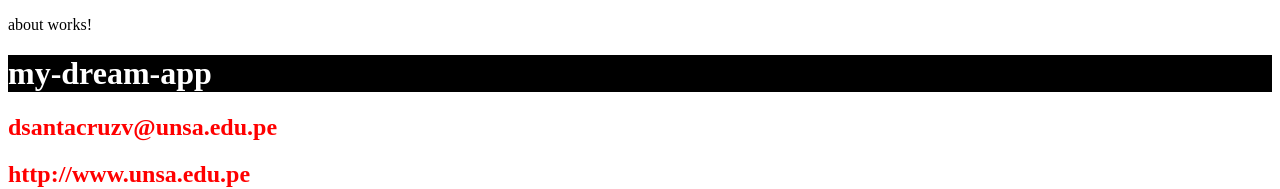
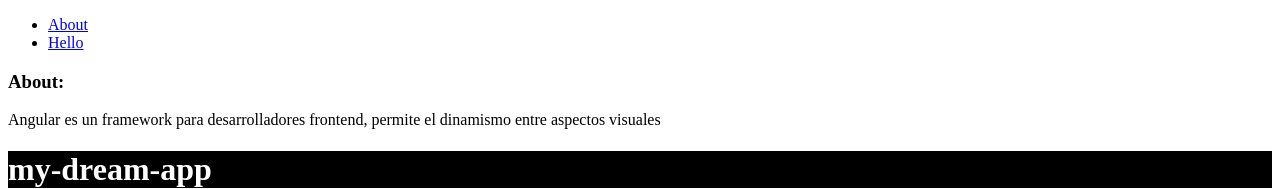
Before and after one commit to DiegoSantaC/LaboratoriosPW2, an Angular app in the folder tareaAngular/my-dream-app/: page /about in a window 1280 px wide. Shown: the top 189 px of the page. Built offline with nearby package versions, Linux system fonts and the light colour scheme; no server answers.

Commit message:
Implementando menu de navegacion para mis rutas en mi codigo html, codificando en mi archivo routes.ts para lograr esto

```diff
--- a/tareaAngular/my-dream-app/src/app/about/about.component.html
+++ b/tareaAngular/my-dream-app/src/app/about/about.component.html
@@ -1 +1,3 @@
-<p>about works!</p>
+<h3> About: </h3>
+<p>Angular es un framework para desarrolladores frontend,
+    permite el dinamismo entre aspectos visuales</p>
--- a/tareaAngular/my-dream-app/src/app/app.component.html
+++ b/tareaAngular/my-dream-app/src/app/app.component.html
@@ -1,5 +1,11 @@
+<nav>
+  <ul>
+    <li><a routerLink="/about">About</a></li>
+    <li><a routerLink="/hello">Hello</a></li>
+  </ul>
+</nav>
 
-<router-outlet> </router-outlet>
+<router-outlet></router-outlet>
 
 <div class="black">
   <h1> {{ title }} </h1>
--- a/tareaAngular/my-dream-app/src/app/app.component.ts
+++ b/tareaAngular/my-dream-app/src/app/app.component.ts
@@ -1,5 +1,6 @@
 import { Component } from '@angular/core';
 import { RouterOutlet } from '@angular/router';
+import { RouterModule } from '@angular/router'
 import { CommonModule } from '@angular/common';
 import { HelloWordComponent } from './hello-word/hello-word.component';
 import { UserComponent } from './user/user.component';
@@ -11,7 +12,7 @@
   selector: 'app-root',
   standalone: true,
   imports: [
-    RouterOutlet,CommonModule,FormsModule,
+    RouterOutlet,CommonModule,FormsModule, RouterModule,
     HelloWordComponent,UserComponent,HttpClientModule],
   providers: [DataService],
   templateUrl: './app.component.html',
--- a/tareaAngular/my-dream-app/src/app/app.routes.ts
+++ b/tareaAngular/my-dream-app/src/app/app.routes.ts
@@ -1,10 +1,8 @@
 import { Routes } from '@angular/router';
-import { AppComponent } from './app.component';
 import { AboutComponent } from './about/about.component';
 import { HelloWordComponent } from './hello-word/hello-word.component';
 
 export const routes: Routes = [
-    {path: '', component:AppComponent},
     {path: 'about', component:AboutComponent},
     {path: 'hello', component:HelloWordComponent},
 ];
```
